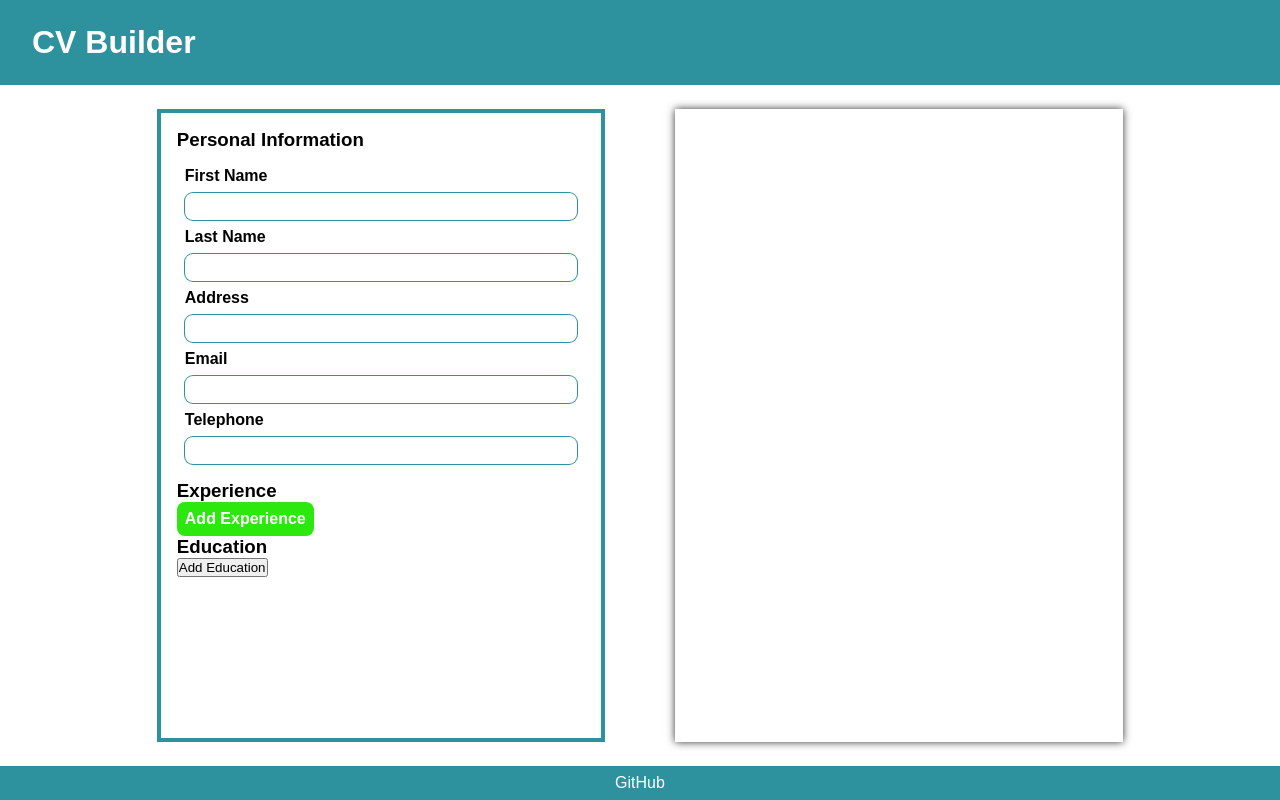
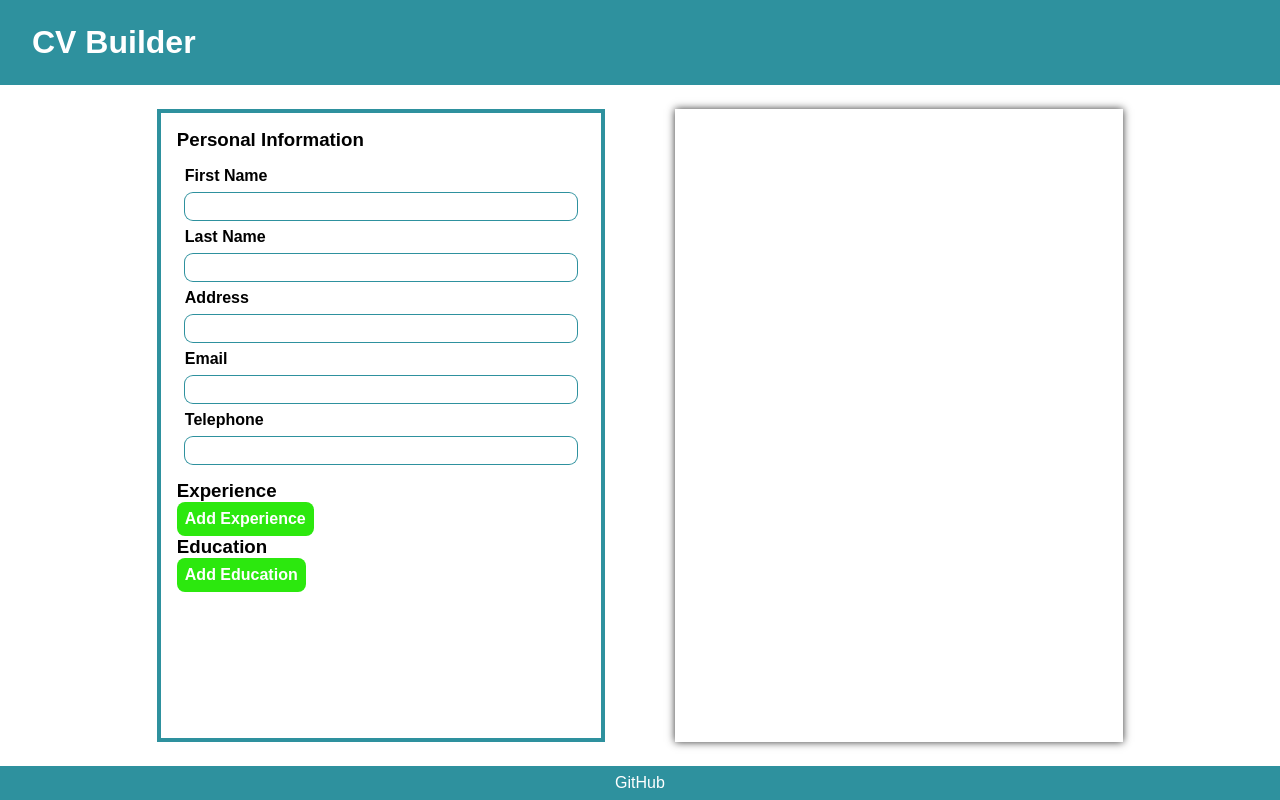
Before and after one commit to bkwong315/cv-application, a React app: page / in a window 1280 px wide. Built offline with nearby package versions, Linux system fonts and the light colour scheme; the HTML template or start-up script is replaced by a standard one.

Commit message:
Add styling to EducationEditor

```diff
--- a/src/components/EducationEditor/EducationEditor.scss
+++ b/src/components/EducationEditor/EducationEditor.scss
@@ -0,0 +1,9 @@
+@import '../../globals.scss';
+
+.edu-editor {
+  .add-edu-btn {
+    @include button(#2ce80e, #37ff05);
+
+    font-size: 1rem;
+  }
+}
```
